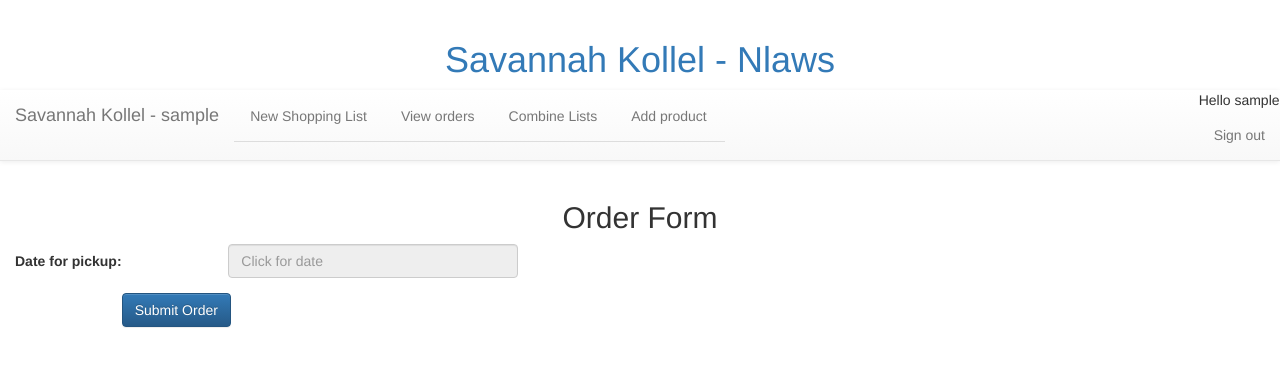
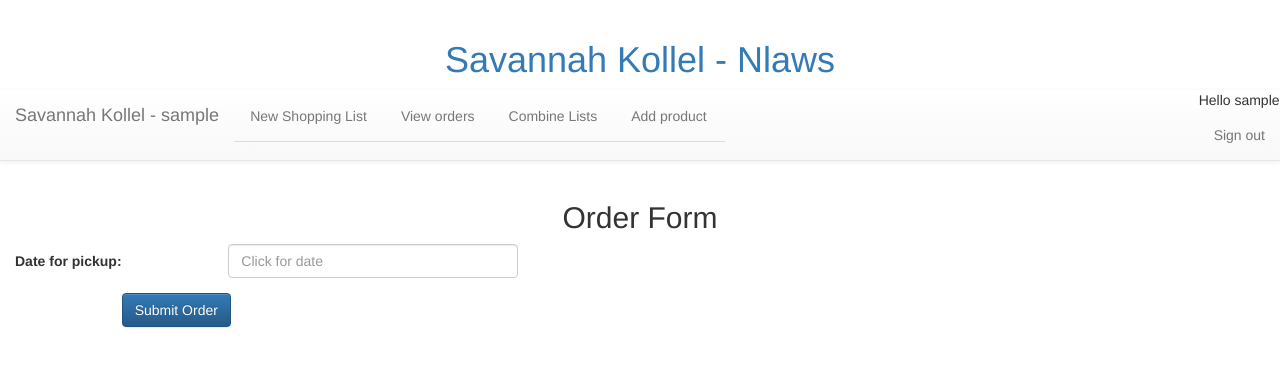
Before and after one commit to simlist/savkollel, a Django app: page /nlaws/shoppinglist in a window 1280 px wide. Shown: the top 367 px of the page. Run offline with Django 3.2, Linux system fonts and the light colour scheme; the visitor is signed in with stand-in values (Sample User, id 1); data that the repository does not hold is empty; some libraries are stand-ins or nearby versions.

Commit message:
Changed readonly on datepicker to script
Needed to use jquery so required would work.

```diff
--- a/nlaws/templates/nlaws/product_list.html
+++ b/nlaws/templates/nlaws/product_list.html
@@ -13,7 +13,7 @@
                 <label for="pickupdate" class="control-label">Date for pickup:</label>
             </div>
             <div class="col-xs-6 col-md-3">
-                <input type="text" class="form-control" name="pickupdate" id="pickupdate" placeholder="Click for date" readonly value={{orderdate}}>
+                <input type="text" class="form-control required" name="pickupdate" id="pickupdate" placeholder="Click for date" required value={{orderdate}}>
             </div>
         </div>
     {% for line in invoice %}
@@ -37,6 +37,8 @@
 {%block scripts%}
 <script src="https://ajax.googleapis.com/ajax/libs/jqueryui/1.12.1/jquery-ui.min.js"></script>
 <script>
-    $(function () { $("#pickupdate").datepicker({dateFormat:"yy-mm-dd"}); });
+    $(function () {
+        $("#pickupdate").focus(function (e) { e.preventDefault(); }).datepicker({ dateFormat: "yy-mm-dd" });
+    });
 </script>
 {%endblock%}
```
